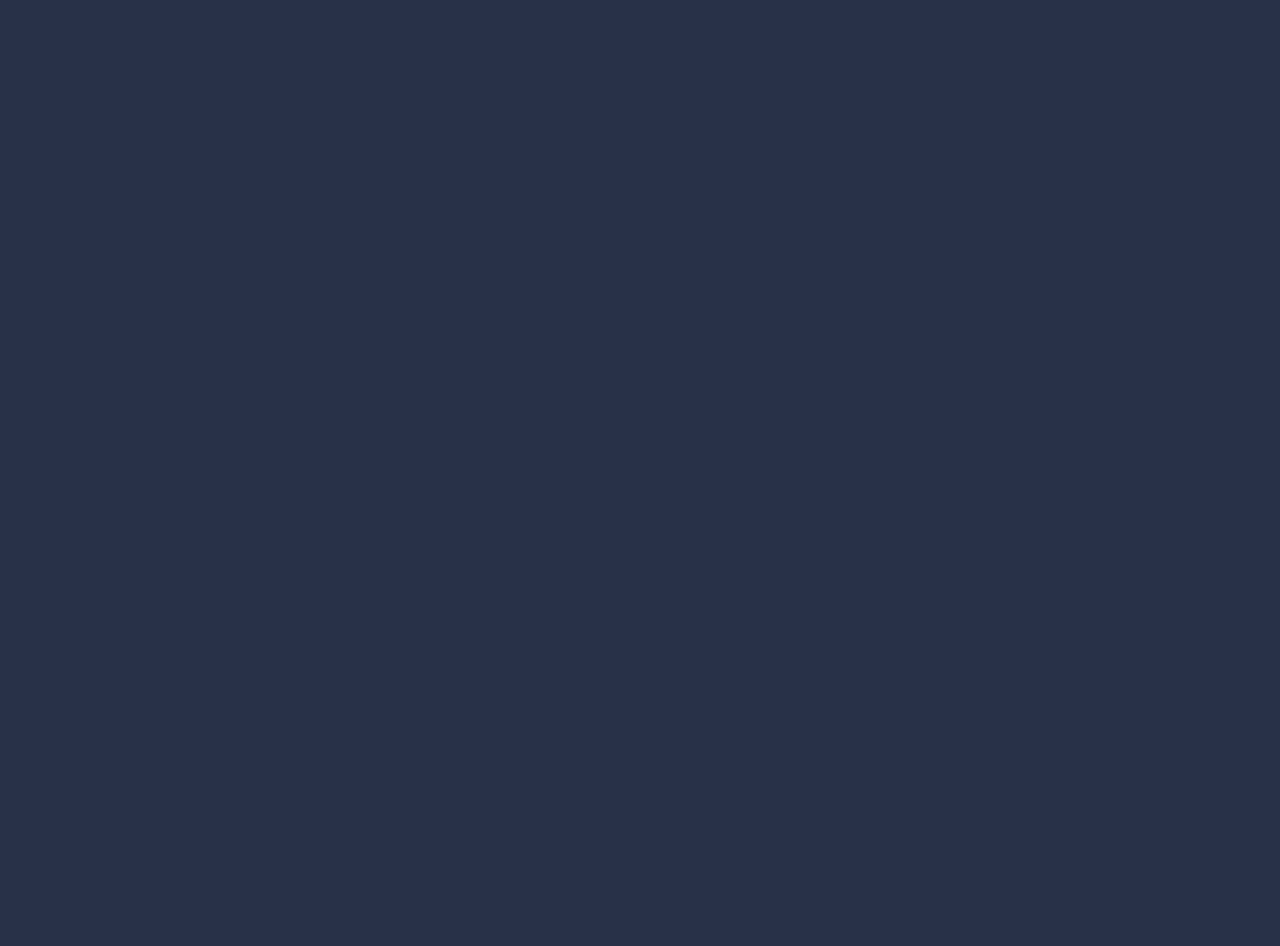
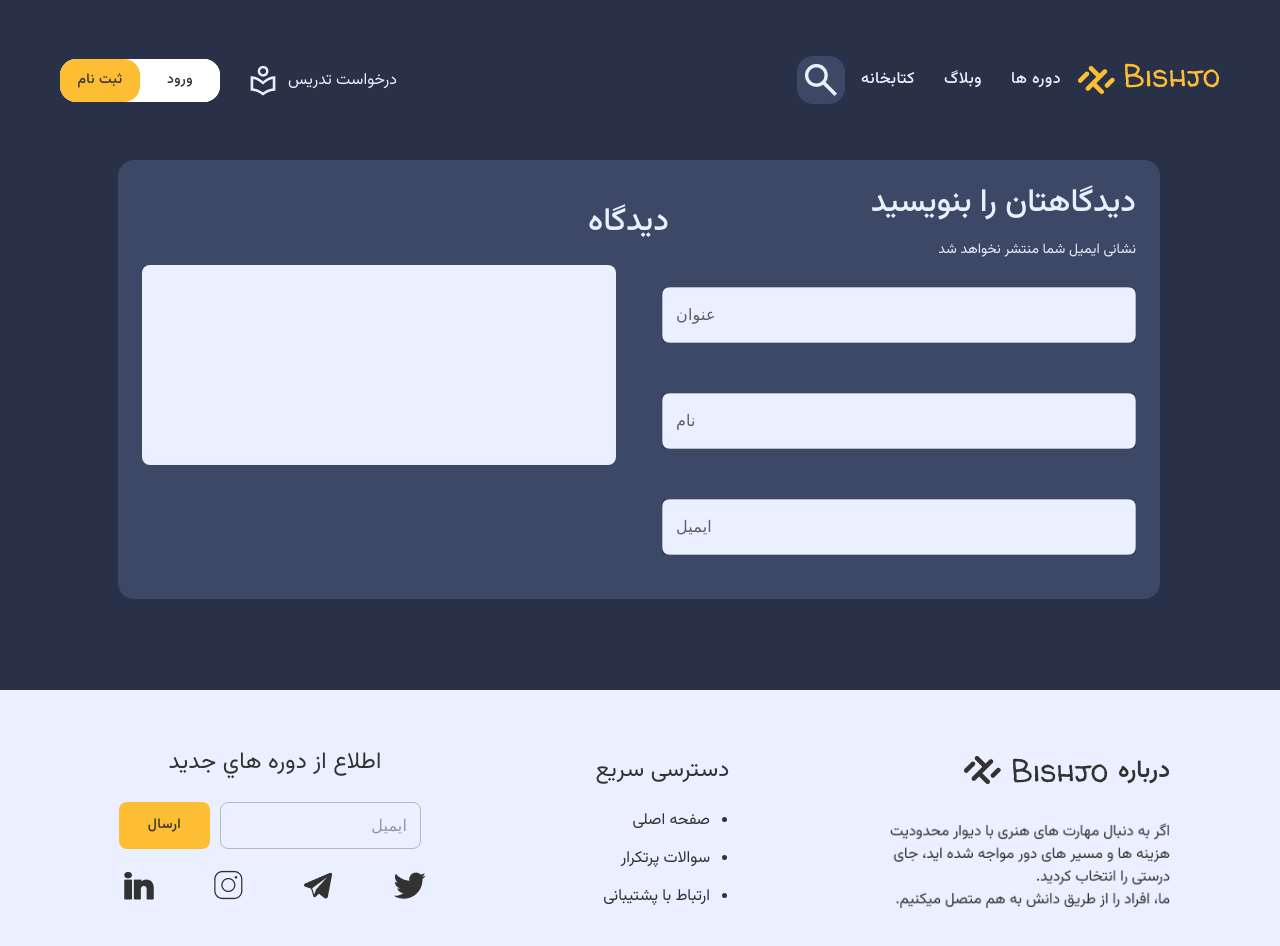
Before and after one commit to DaryaDZ/BishJo, a React (Create React App) app: page /pointofview in a window 1280 px wide. Before the commit this address had no page. Shown: the top 946 px of the page. Before the commit the page ends 800 px from the top, so only its background shows below. Built offline with nearby package versions, Linux system fonts and the light colour scheme.

Commit message:
Point of view

```diff
--- a/package.json
+++ b/package.json
@@ -6,6 +6,7 @@
     "@emotion/react": "^11.10.5",
     "@emotion/styled": "^11.10.5",
     "@mui/icons-material": "^5.11.0",
+    "@mui/joy": "^5.0.0-alpha.66",
     "@mui/material": "^5.11.7",
     "@reduxjs/toolkit": "^1.9.2",
     "@testing-library/jest-dom": "^5.16.5",
--- a/src/App.tsx
+++ b/src/App.tsx
@@ -22,6 +22,7 @@ import Photoshop from './components/Photoshop';
 // import Sketch from './page/Sketch';
 import AboutBishjo from './page/AboutBishjo';
 import Select from './components/Select';
+import YourPointOfView from './components/YourPointOfView';
 
 function App() {
   return (
@@ -36,6 +37,7 @@ function App() {
           <Route path="photoshop" element={<Photoshop />} />
           <Route path='aboutus' element={<AboutBishjo />} />
           <Route path='select' element={<Select />} />
+          <Route path='pointofview' element={<YourPointOfView />} />
         </Route>
         <Route path='/sinupslayout' element={<SignupLayout />} >
           <Route path='masterssignup' element={<MastersSignup />} />
--- /dev/null
+++ b/src/components/PointofView.css
@@ -0,0 +1,88 @@
+.divsdesign {
+  position: absolute;
+height: 439px;
+left: 118px;
+right: 120px;
+/* top: 2319px; */
+
+background: #3C4865;
+border-radius: 16px;
+}
+
+.txt13 {
+  position: absolute;
+width: 275px;
+height: 38px;
+right: 24px;
+top: 24px;
+
+font-family: 'Vazirmatn';
+font-style: normal;
+font-weight: 500;
+font-size: 32px;
+line-height: 120%;
+
+text-align: right;
+
+color: #EAF0FF;
+}
+
+.txt14 {
+  position: absolute;
+  margin-top: 10px;
+  width: 202px;
+  height: 17px;
+  right: 24px;
+  top: 72px;
+
+  font-family: 'Vazirmatn';
+  font-style: normal;
+  font-weight: 400;
+  font-size: 14px;
+  line-height: 120%;
+
+  text-align: right;
+
+  color: #EAF0FF;
+
+}
+
+.txt15 {
+  position: absolute;
+height: 38px;
+left: 470px;
+right: 651px;
+top: 43px;
+
+font-family: 'Vazirmatn';
+font-style: normal;
+font-weight: 500;
+font-size: 32px;
+line-height: 120%;
+
+text-align: right;
+
+color: #EAF0FF;
+}
+
+.input4 {
+  display: flex;
+flex-direction: row;
+/* justify-content: center; */
+/* align-items: center; */
+padding: 0px;
+width: 474px;
+direction: rtl;
+position: absolute;
+height: 200px;
+left: 24px;
+right: 651px;
+top: 105px;
+border: none;
+background: #EAF0FF;
+border-radius: 8px;
+}
+
+.input4 :hover {
+  border: none;
+}
--- /dev/null
+++ b/src/components/YourPointOfView.tsx
@@ -0,0 +1,93 @@
+import { TextareaAutosize, TextField } from "@mui/material";
+import { Box } from "@mui/system";
+// import Textarea from '@mui/joy/Textarea';
+import React from "react";
+import "./PointofView.css";
+
+function YourPointOfView() {
+  const DivsDisign = {
+    display: "flex",
+  };
+  return (
+    <div>
+      {/* <div style={DivsDisign}> */}
+      <div className="divsdesign">
+        <div>
+          <div className="txt13">
+            <label>دیدگاهتان را بنویسید</label>
+          </div>
+          <div className="txt14">
+            <label>نشانی ایمیل شما منتشر نخواهد شد</label>
+          </div>
+          <Box>
+            <TextField
+              sx={{
+                fontFamily: "Vazirmatn",
+                width: "474px",
+                height: "56px",
+                right: "24px",
+                top: "127px",
+                backgroundColor: "#EAF0FF",
+                float: "right",
+                borderRadius: "8px",
+                justifyContent: "right",
+                direction: "rtl",
+              }}
+              // id="outlined-basic"
+              label="عنوان"
+              type="text"
+              // variant="outlined"
+            />
+            <TextField
+              sx={{
+                fontFamily: "Vazirmatn",
+                width: "474px",
+                height: "56px",
+                right: "24px",
+                top: "177px",
+                backgroundColor: "#EAF0FF",
+                float: "right",
+                marginLeft: "400px",
+                // right: "24px",
+                // top: "227px",
+                // backgroundColor: "#EAF0FF",
+                // float: "right",
+                borderRadius: "8px",
+                justifyContent: "right",
+                direction: "rtl",
+              }}
+              // id="outlined-basic"
+              label="نام"
+              type="text"
+              // variant="outlined"
+            />
+            <TextField
+              sx={{
+                fontFamily: "Vazirmatn",
+                width: "474px",
+                height: "56px",
+                right: "24px",
+                top: "227px",
+                float: "right",
+                marginLeft: "400px",
+                backgroundColor: "#EAF0FF",
+                borderRadius: "8px",
+                justifyContent: "right",
+                direction: "rtl",
+
+              }}
+              label="ایمیل"
+              type="text"
+            />
+          </Box>
+        </div>
+        <div className="txt15">
+          دیدگاه
+        </div>
+        <input className="input4" />
+      </div>
+    </div>
+  );
+}
+
+export default YourPointOfView;
```
Also changed, not shown: 1 other file (tests, documents, lock files or other folders).
